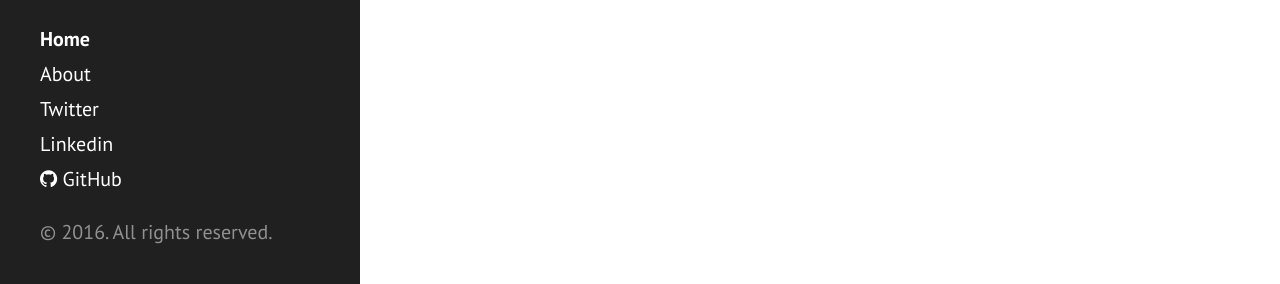
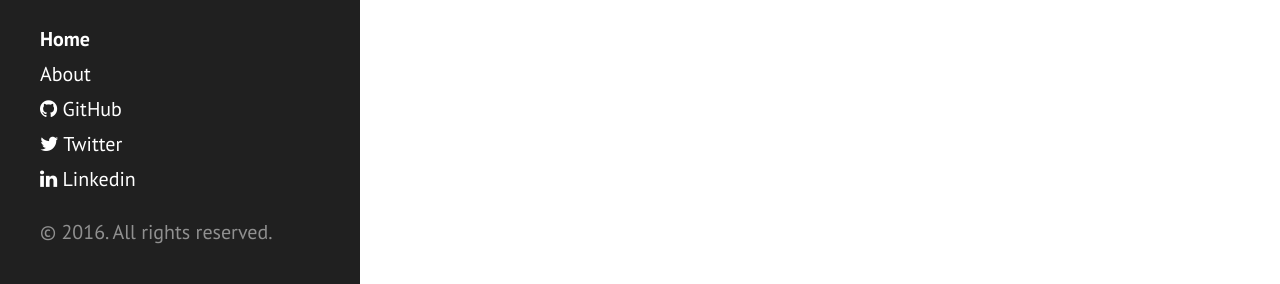
Before and after one commit to raytong82/raytong8, a Jekyll site: the page built from index.html, in a window 1280 px wide. Shown: the part 613-897 px from the top of the page. Built offline with Jekyll 4.4.1, drawn with Linux system fonts in a browser that asks for light colours; nearby versions of some CDN libraries; the list of posts is cut into pages by our own code.

Commit message:
update config

```diff
--- a/_includes/sidebar.html
+++ b/_includes/sidebar.html
@@ -23,9 +23,9 @@
         {% endif %}
       {% endfor %}
 
-      {% if site.twitter != null %}<a class="sidebar-nav-item" href="http://twitter.com/{{ site.twitter }}"<i class="fa fa-twitter"></i> Twitter</a>{% endif %}
-      {% if site.linkedin != null %}<a class="sidebar-nav-item" href="http://www.linkedin.com/in/{{ site.linkedin }}"<i class="fa fa-linkedin"></i> Linkedin</a>{% endif %}
       {% if site.github != null %}<a class="sidebar-nav-item" href="http://github.com/{{ site.github }}"><i class="fa fa-github"></i> GitHub</a>{% endif %}
+      {% if site.twitter != null %}<a class="sidebar-nav-item" href="http://twitter.com/{{ site.twitter }}"><i class="fa fa-twitter"></i> Twitter</a>{% endif %}
+      {% if site.linkedin != null %}<a class="sidebar-nav-item" href="http://www.linkedin.com/in/{{ site.linkedin }}"><i class="fa fa-linkedin"></i> Linkedin</a>{% endif %}
     </nav>
 
     <p>&copy; {{ site.time | date: '%Y' }}. All rights reserved.</p>
```
